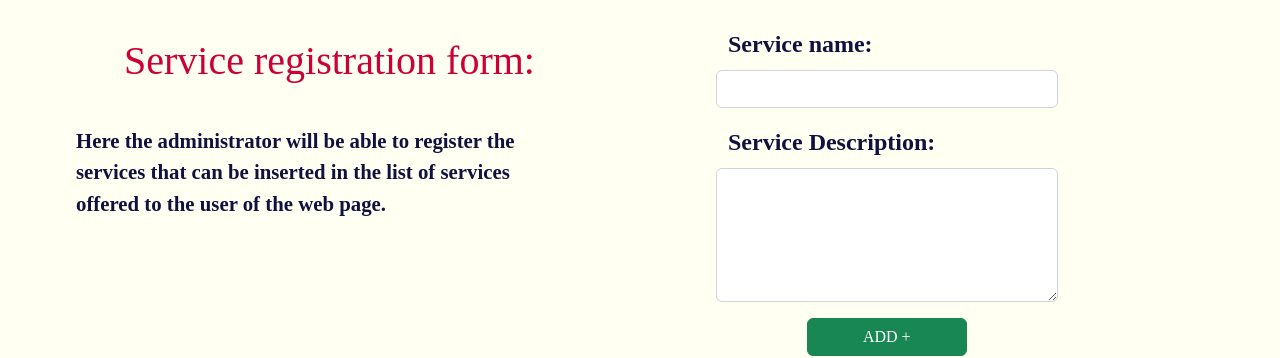
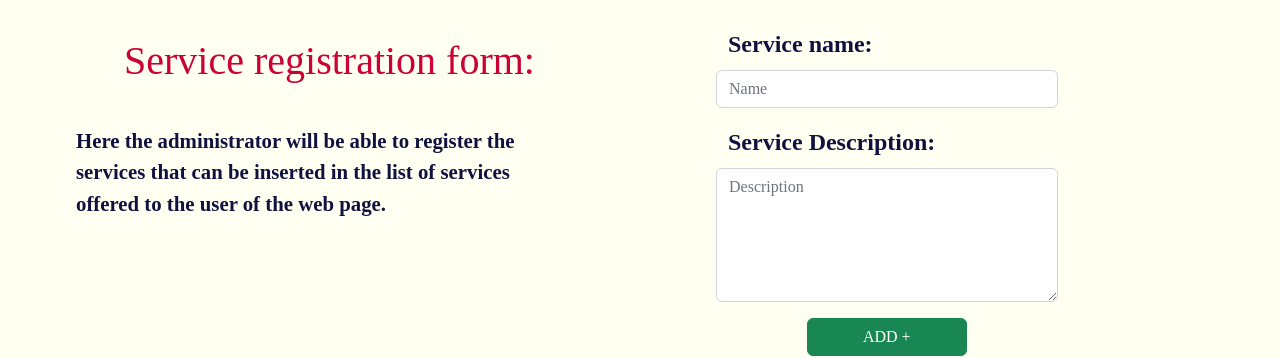
Before and after one commit to CarenSalles/K-S-Maritime-Consulting, a Vue app in the folder src/main/frontend/: page /serviceform in a window 1280 px wide. Shown: the part 168-526 px from the top of the page. Built offline with nearby package versions, Linux system fonts and the light colour scheme.

Commit message:
frontend logical to do the connection between ServiceList View with DB

```diff
--- a/src/main/frontend/src/components/ServiceFormComponent.vue
+++ b/src/main/frontend/src/components/ServiceFormComponent.vue
@@ -1,4 +1,36 @@
 <script setup>
+import { useRouter } from 'vue-router';
+
+let service = {
+  name: "",
+  description: "",
+};
+
+const router = useRouter();
+
+async function save() {
+  if (service.name === "") {
+    alert("Need to add name.");
+    return;
+  }
+
+  if (service.description === "") {
+    alert("You need to add a service description.")
+    return;
+  }
+
+  let results = {};
+  const payload = JSON.stringify(service);
+  const url = "http://localhost:8080/api"
+  const response = fetch(url, {
+    method: "POST",
+    body: payload,
+    headers: {
+      "Content-type": "application/json",
+      Accept: "application/json",
+    },
+  });
+}
 
 </script>
 
@@ -13,14 +45,30 @@
 <form class="row g-3" >
   <div class="col-12">
     <label for="inputName" class="form-label">Service name:</label>
-    <input type="text" class="form-control" id="inputName">
+    <input
+    v-model="service.name"
+    id="inputName"
+    class="form-control"
+    type="text"
+    placeholder="Name"
+    >
   </div>
   <div class="col-12">
   <label for="exampleFormControlTextarea1" class="form-label">Service Description:</label>
-  <textarea class="form-control" id="exampleFormControlTextarea1" rows="5"></textarea>
+  <textarea
+  v-model="service.description"
+  class="form-control"
+  placeholder="Description"
+  id="exampleFormControlTextarea1" rows="5">
+</textarea>
 </div>
 <div class="col-12 d-flex justify-content-center">
-    <button type="button" class="btn btn-success">ADD +</button>
+    <button
+    @click.prevent="save"
+    type="submit"
+    class="btn btn-success">
+    ADD +
+  </button>
   </div>
 </form>
 </div>
--- a/src/main/frontend/src/views/ServiceListView.vue
+++ b/src/main/frontend/src/views/ServiceListView.vue
@@ -75,7 +75,7 @@ function deletePost(id) {
 
         <div class="gap-3">
           <div class="text-name">
-          <p class="font-name" >{{ service.name }}</p>
+          <p class="font-name" >Service Title: {{ service.name }}</p>
 
           <p class="font-italic">Service Description: {{ service.description }}</p>
 
@@ -116,16 +116,25 @@ img {
   display: flex;
   justify-content: end;
   align-items: flex-end;
+
 }
 .col-md-1{
   display: flex;
   justify-content: center;
 }
+.font-name{
+  font-weight: bold;
+}
+
+.font-italic{
+  font-weight: bold;
+}
 .gap-3{
   width: 90%;
   display: flex;
   padding: 0.7rem;
-  background-color:  #feffd7;
+  background-color: rgb(211, 211, 214);
+  color:black;
 }
 @media (max-width: 767px) {
   .row {
@@ -146,6 +155,7 @@ img {
   .font-name{
     font-size: 1rem;
 
+
   }
   .gap-3{
     display: block;
```
